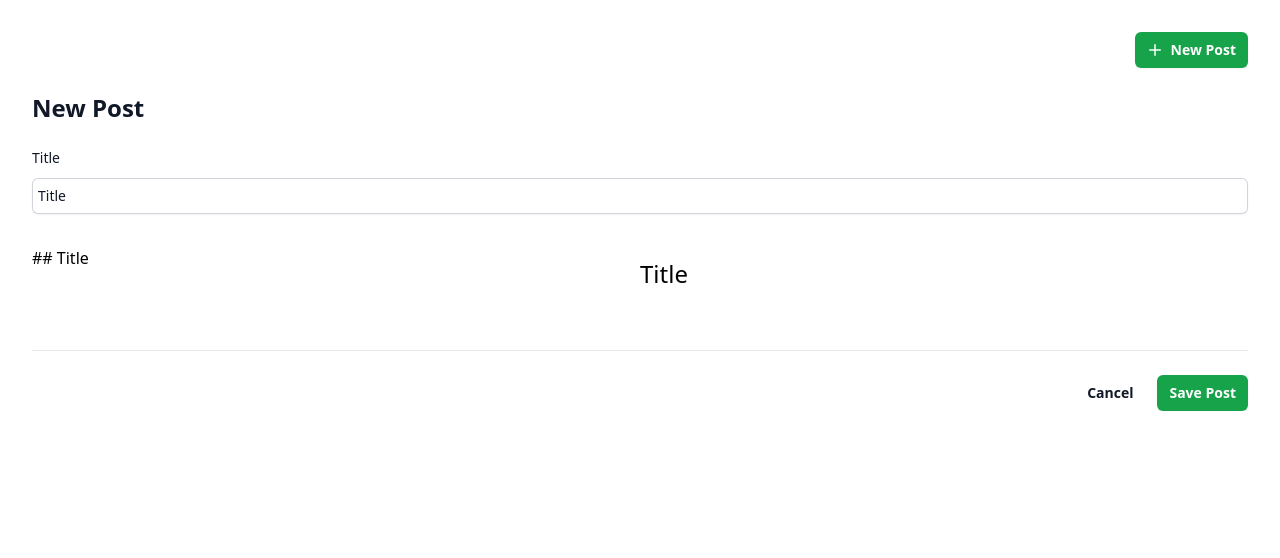
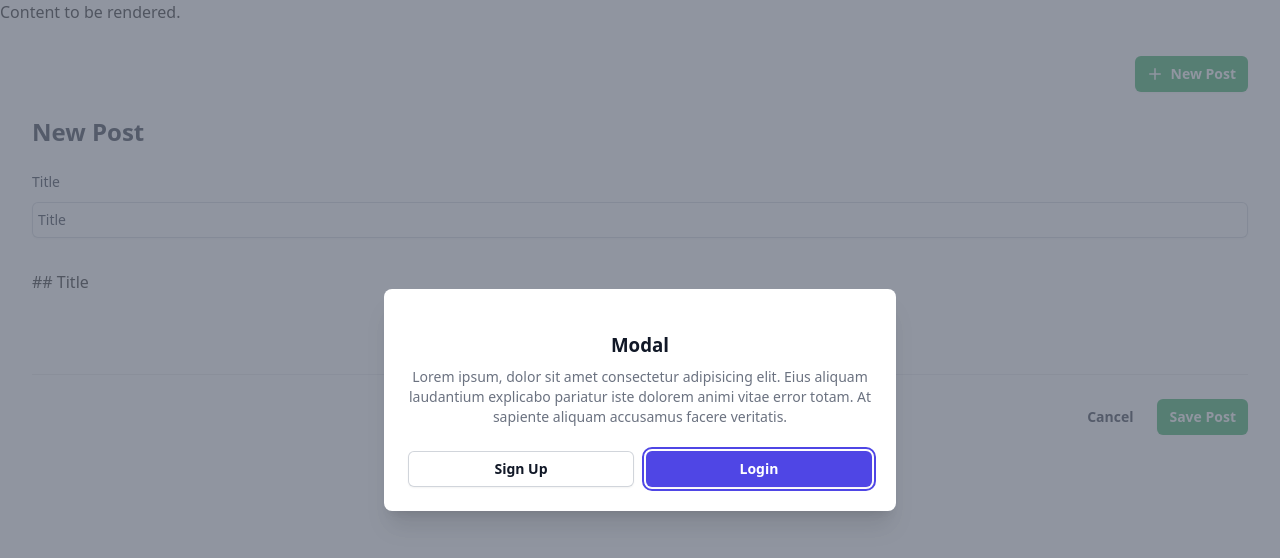
Before and after one commit to thenameiswiiwin/vue-blog-posts, a Vue app: page /posts/new in a window 1280 px wide. Shown: the top 558 px of the page. Built offline with nearby package versions, Linux system fonts and the light colour scheme.

Commit message:
feat(Modal.vue): created Modal component

```diff
--- a/src/App.vue
+++ b/src/App.vue
@@ -1,8 +1,12 @@
 <script lang="ts" setup>
 import NavBar from '@/components/NavBar.vue'
+import Modal from '@/components/Modal.vue'
 </script>
 
 <template>
+  <div id="modal">
+    <Modal />
+  </div>
   <div class="overflow-hidden rounded-lg bg-white">
     <div class="container mx-auto px-4 sm:px-6 lg:px-8">
       <NavBar />
--- /dev/null
+++ b/src/components/Modal.vue
@@ -0,0 +1,89 @@
+<script lang="ts" setup>
+import { ref } from 'vue'
+import {
+  Dialog,
+  DialogPanel,
+  DialogTitle,
+  TransitionChild,
+  TransitionRoot
+} from '@headlessui/vue'
+
+const open = ref(true)
+</script>
+
+<template>
+  <TransitionRoot as="template" :show="open">
+    <Dialog as="div" class="relative z-10" @close="open = false">
+      <TransitionChild
+        as="template"
+        enter="ease-out duration-300"
+        enter-from="opacity-0"
+        enter-to="opacity-100"
+        leave="ease-in duration-200"
+        leave-from="opacity-100"
+        leave-to="opacity-0"
+      >
+        <div
+          class="fixed inset-0 bg-gray-500 bg-opacity-75 transition-opacity"
+        />
+      </TransitionChild>
+
+      <div class="fixed inset-0 z-10 overflow-y-auto">
+        <div
+          class="flex min-h-full items-end justify-center p-4 text-center sm:items-center sm:p-0"
+        >
+          <TransitionChild
+            as="template"
+            enter="ease-out duration-300"
+            enter-from="opacity-0 translate-y-4 sm:translate-y-0 sm:scale-95"
+            enter-to="opacity-100 translate-y-0 sm:scale-100"
+            leave="ease-in duration-200"
+            leave-from="opacity-100 translate-y-0 sm:scale-100"
+            leave-to="opacity-0 translate-y-4 sm:translate-y-0 sm:scale-95"
+          >
+            <DialogPanel
+              class="relative transform overflow-hidden rounded-lg bg-white px-4 pb-4 pt-5 text-left shadow-xl transition-all sm:my-8 sm:w-full sm:max-w-lg sm:p-6"
+            >
+              <div>
+                <div class="mt-3 text-center sm:mt-5">
+                  <DialogTitle
+                    as="h3"
+                    class="text-base font-semibold leading-6 text-gray-900"
+                    >Modal</DialogTitle
+                  >
+                  <div class="mt-2">
+                    <p class="text-sm text-gray-500">
+                      Lorem ipsum, dolor sit amet consectetur adipisicing elit.
+                      Eius aliquam laudantium explicabo pariatur iste dolorem
+                      animi vitae error totam. At sapiente aliquam accusamus
+                      facere veritatis.
+                    </p>
+                  </div>
+                </div>
+              </div>
+              <div
+                class="mt-5 sm:mt-6 sm:grid sm:grid-flow-row-dense sm:grid-cols-2 sm:gap-3"
+              >
+                <button
+                  type="button"
+                  class="inline-flex w-full justify-center rounded-md bg-indigo-600 px-3 py-2 text-sm font-semibold text-white shadow-sm hover:bg-indigo-500 focus-visible:outline focus-visible:outline-2 focus-visible:outline-offset-2 focus-visible:outline-indigo-600 sm:col-start-2"
+                  @click="open = false"
+                >
+                  Login
+                </button>
+                <button
+                  type="button"
+                  class="mt-3 inline-flex w-full justify-center rounded-md bg-white px-3 py-2 text-sm font-semibold text-gray-900 shadow-sm ring-1 ring-inset ring-gray-300 hover:bg-gray-50 sm:col-start-1 sm:mt-0"
+                  @click="open = false"
+                  ref="cancelButtonRef"
+                >
+                  Sign Up
+                </button>
+              </div>
+            </DialogPanel>
+          </TransitionChild>
+        </div>
+      </div>
+    </Dialog>
+  </TransitionRoot>
+</template>
--- a/src/components/NavBar.vue
+++ b/src/components/NavBar.vue
@@ -14,4 +14,6 @@ import { PlusIcon } from '@heroicons/vue/20/solid'
       </RouterLink>
     </div>
   </div>
+
+  <Teleport to="#modal">Content to be rendered. </Teleport>
 </template>
```
